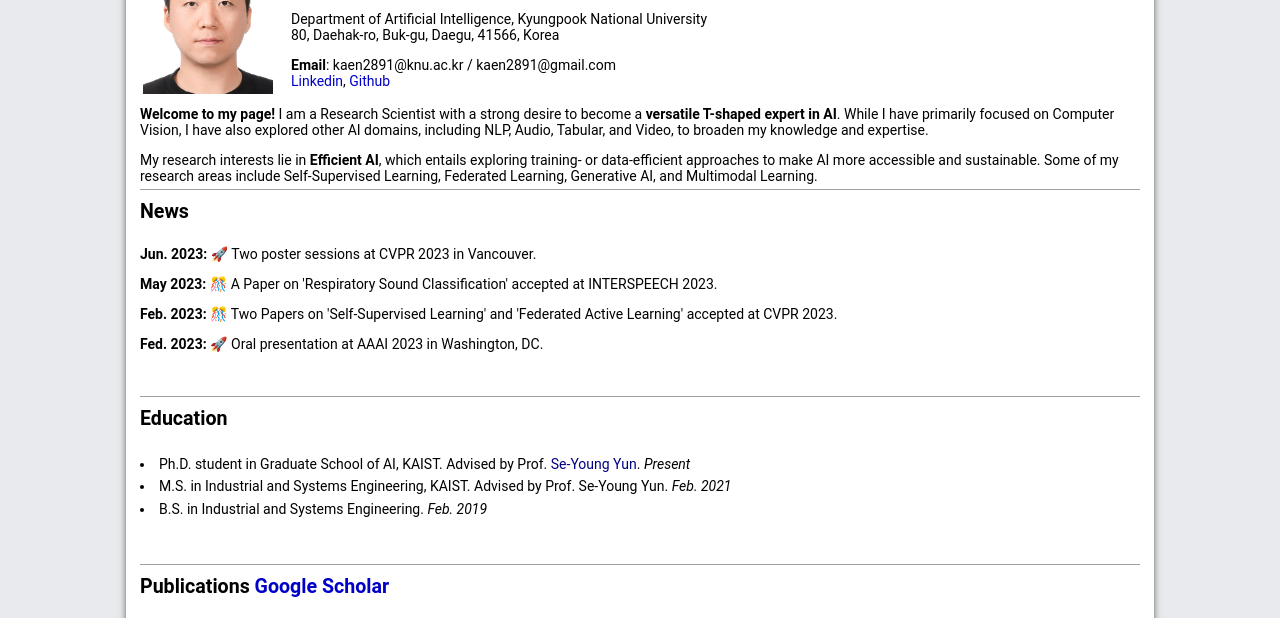
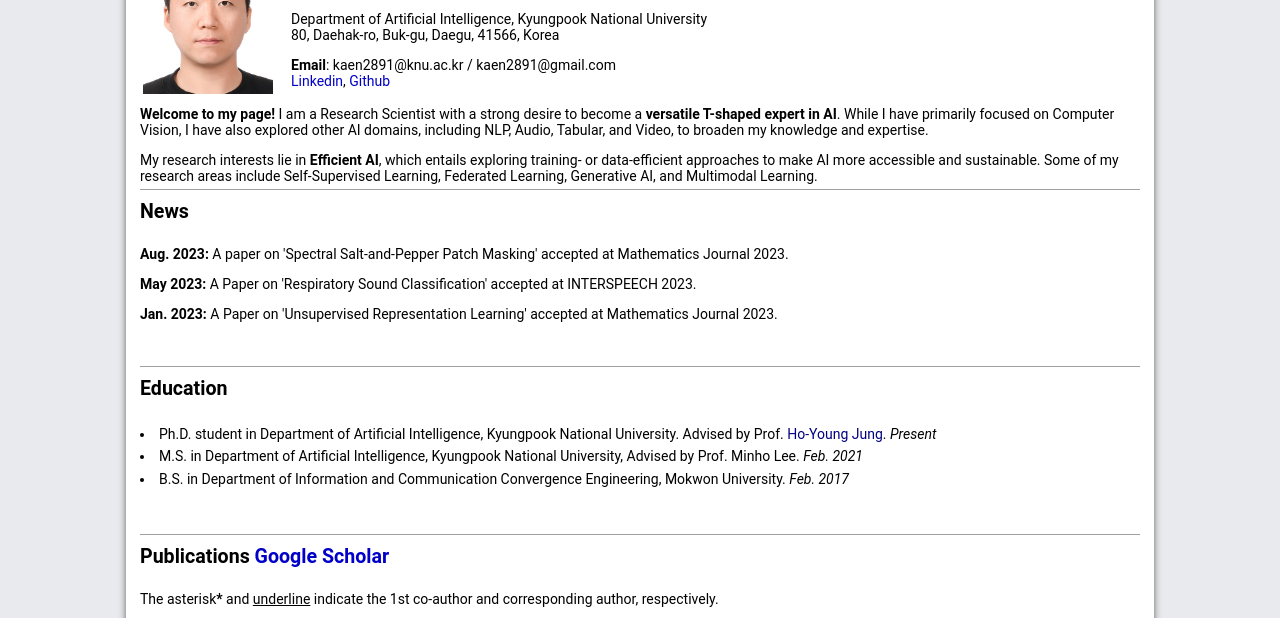
Before and after one commit to kaen2891/profile, a plain HTML site: page index.html in a window 1280 px wide. Shown: the part 153-771 px from the top of the page. Drawn offline with nearby package versions, Linux system fonts and the light colour scheme.

Commit message:
education

```diff
--- a/index.html
+++ b/index.html
@@ -37,25 +37,26 @@
 
    <a id="news" class="anchor"></a><span class="section">News</span>
    <p class="news">
-    <strong>Jun. 2023:</strong> &#x1F680 Two poster sessions at CVPR 2023 in Vancouver.
+     <strong>Aug. 2023:</strong> A paper on 'Spectral Salt-and-Pepper Patch Masking' accepted at Mathematics Journal 2023.
     </p>
     <p class="news">
-     <strong>May 2023:</strong> &#x1F38A A Paper on 'Respiratory Sound Classification' accepted at INTERSPEECH 2023.
+     <strong>May 2023:</strong> A Paper on 'Respiratory Sound Classification' accepted at INTERSPEECH 2023.
     </p>
+    <!--
     <p class="news">
-     <strong>Feb. 2023:</strong> &#x1F38A Two Papers on 'Self-Supervised Learning' and 'Federated Active Learning' accepted at CVPR 2023.
-    </p>
+     <strong>May 2023:</strong> A Paper on 'Respiratory Sound Classification' accepted at INTERSPEECH 2023.
+    </p>     -->
     <p class="news">
-     <strong>Fed. 2023:</strong>  &#x1F680 Oral presentation at AAAI 2023 in Washington, DC.
+     <strong>Jan. 2023:</strong> A Paper on 'Unsupervised Representation Learning' accepted at Mathematics Journal 2023.
     </p>
 
     <p>&nbsp;</p>
 
    <a id="education" class="anchor"></a><span class="section">Education</span>
 
-   <li style="line-height:160%;"> Ph.D. student in Graduate School of AI, KAIST. Advised by Prof. <a href="https://scholar.google.com/citations?user=X_IAjb8AAAAJ&hl=en"><font color="#000080">Se-Young Yun</font></a>. <em>Present</em> </li>
-   <li style="line-height:160%;">  M.S. in Industrial and Systems Engineering, KAIST. Advised by Prof. Se-Young Yun. <em>Feb. 2021</em> </li>
-   <li style="line-height:160%;">  B.S. in Industrial and Systems Engineering. <em>Feb. 2019</em> </li>
+   <li style="line-height:160%;"> Ph.D. student in Department of Artificial Intelligence, Kyungpook National University. Advised by Prof. <a href="https://scholar.google.com/citations?user=gvaE8RUAAAAJ&hl=en"><font color="#000080">Ho-Young Jung</font></a>. <em>Present</em> </li>
+   <li style="line-height:160%;">  M.S. in Department of Artificial Intelligence, Kyungpook National University, Advised by Prof. Minho Lee. <em>Feb. 2021</em> </li>
+   <li style="line-height:160%;">  B.S. in Department of Information and Communication Convergence Engineering, Mokwon University. <em>Feb. 2017</em> </li>
 
 
    <p>&nbsp;</p>
```
